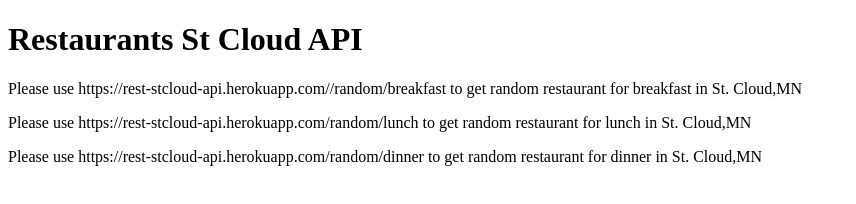
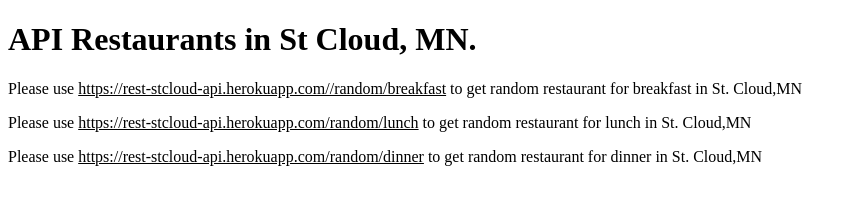
Before and after one commit to dbatrakov1/res-stcloud-api, a website: page index.html in a window 1280 px wide. Shown: the whole page, without its empty margins (0-856 px from the left). Drawn offline with Linux system fonts and the light colour scheme.

Commit message:
index file

```diff
--- a/index.html
+++ b/index.html
@@ -4,13 +4,13 @@
     <meta charset="UTF-8">
     <meta http-equiv="X-UA-Compatible" content="IE=edge">
     <meta name="viewport" content="width=device-width, initial-scale=1.0">
-    <title>Document</title>
+    <title>API Restaurants in St Cloud, MN.</title>
 </head>
 <body>
-    <h1>Restaurants St Cloud API</h1>
-    <p>Please use https://rest-stcloud-api.herokuapp.com//random/breakfast to get random restaurant for breakfast in St. Cloud,MN</p>
-    <p>Please use https://rest-stcloud-api.herokuapp.com/random/lunch to get random restaurant for lunch in St. Cloud,MN</p>
-    <p>Please use https://rest-stcloud-api.herokuapp.com/random/dinner to get random restaurant for dinner in St. Cloud,MN</p>
+    <h1>API Restaurants in St Cloud, MN. </h1>
+    <p>Please use <u>https://rest-stcloud-api.herokuapp.com//random/breakfast</u> to get random restaurant for breakfast in St. Cloud,MN</p>
+    <p>Please use <u>https://rest-stcloud-api.herokuapp.com/random/lunch</u> to get random restaurant for lunch in St. Cloud,MN</p>
+    <p>Please use <u>https://rest-stcloud-api.herokuapp.com/random/dinner</u> to get random restaurant for dinner in St. Cloud,MN</p>
 
 
 </body>
```
